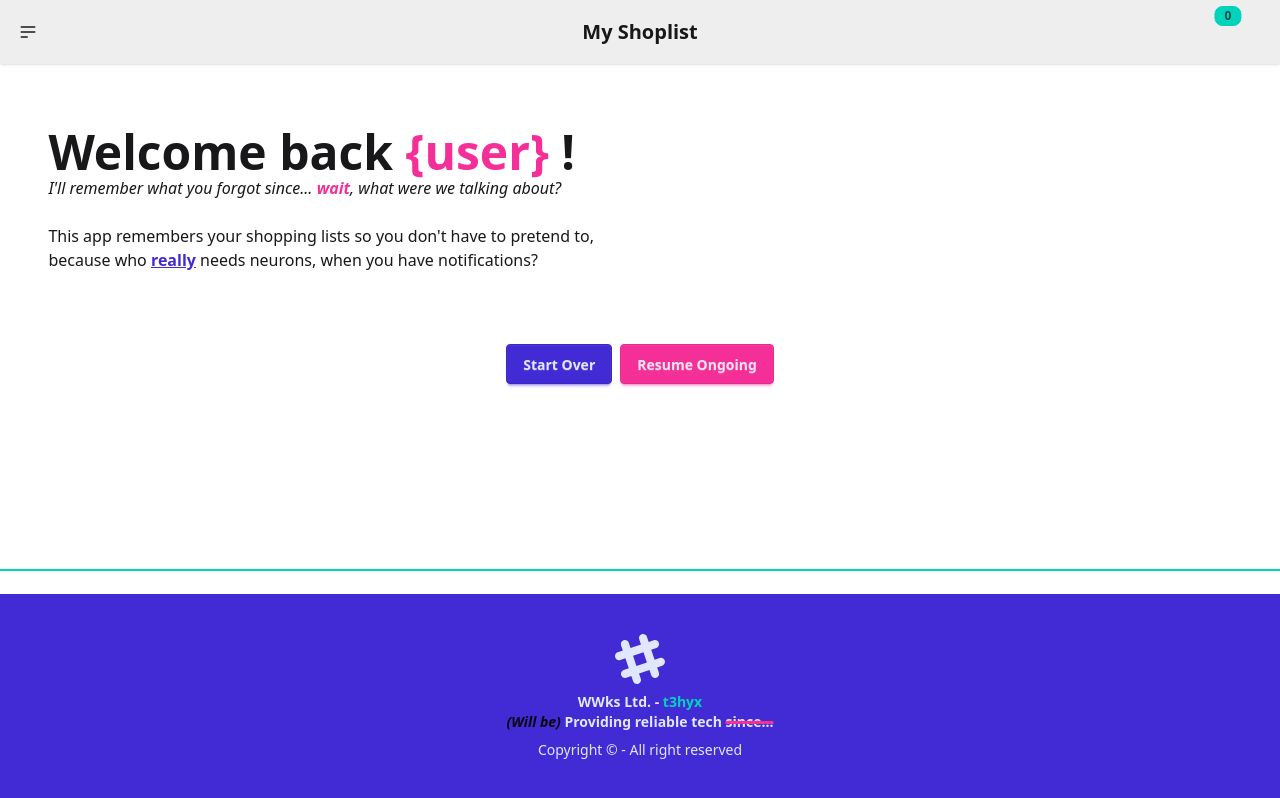
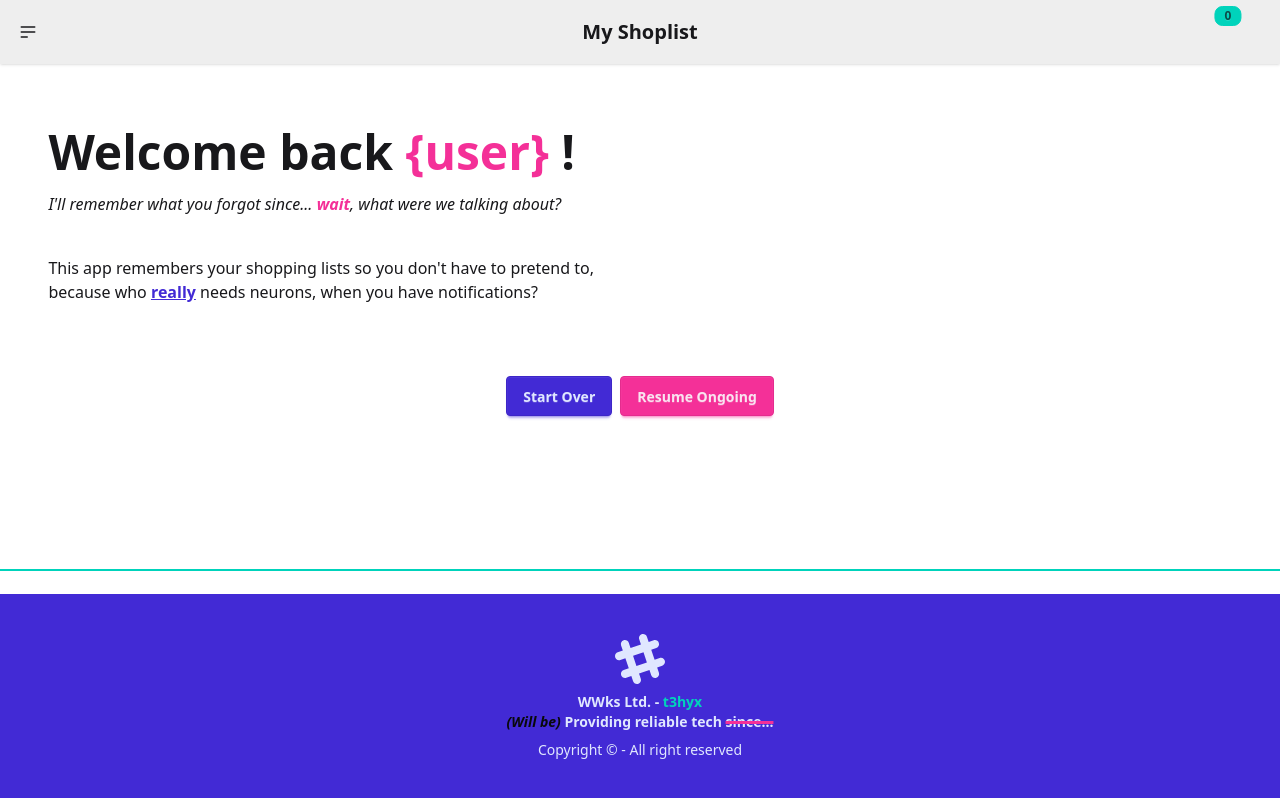
Before and after one commit to t3hyx/my-shop-list-vue, a Vue app: page / in a window 1280 px wide. Built offline with nearby package versions, Linux system fonts and the light colour scheme; some icons are missing.

Commit message:
adjusting space between content on Hero component

```diff
--- a/src/components/TheHero.vue
+++ b/src/components/TheHero.vue
@@ -15,10 +15,10 @@ import { Icon } from '@iconify/vue'
           <h1 class="text-5xl font-bold">
             Welcome back <span class="text-secondary">{user} </span>!
           </h1>
-          <h2 class="font-style: italic">
+          <h2 class="mt-4 font-style: italic">
             I'll remember what you forgot since... <span class="font-bold text-secondary">wait</span>, what were we talking about?
           </h2>
-          <p class="py-6">
+          <p class="mt-4 py-6">
             This app remembers your shopping lists so you don't have to pretend to,
             because who <span class="text-primary font-bold underline">really</span> needs neurons, when you have notifications?
           </p>
```
